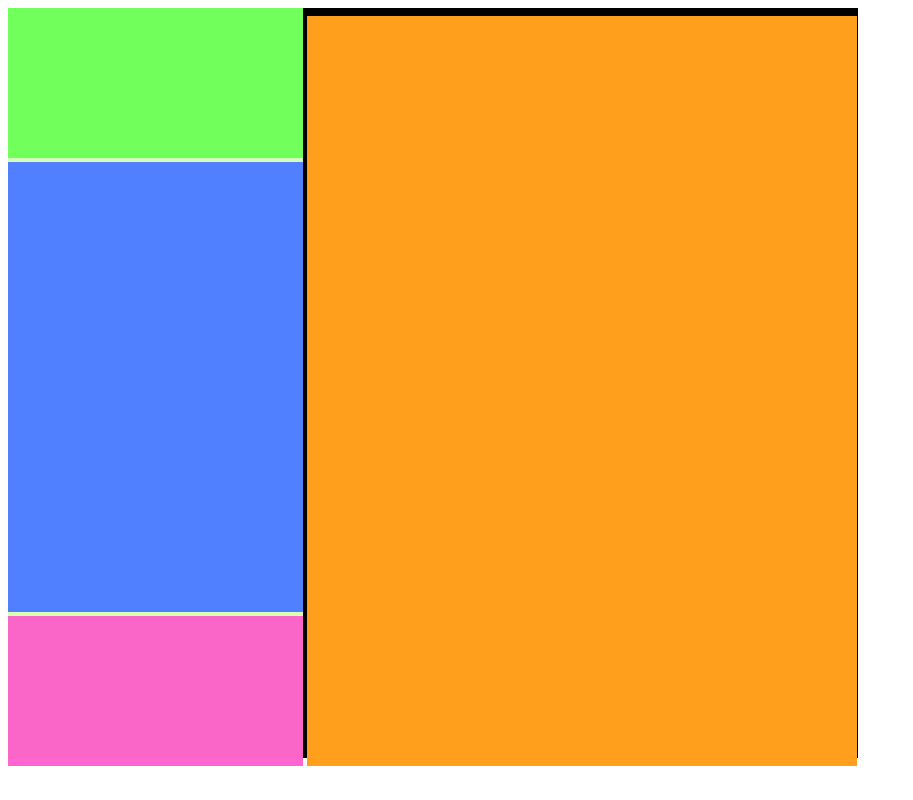
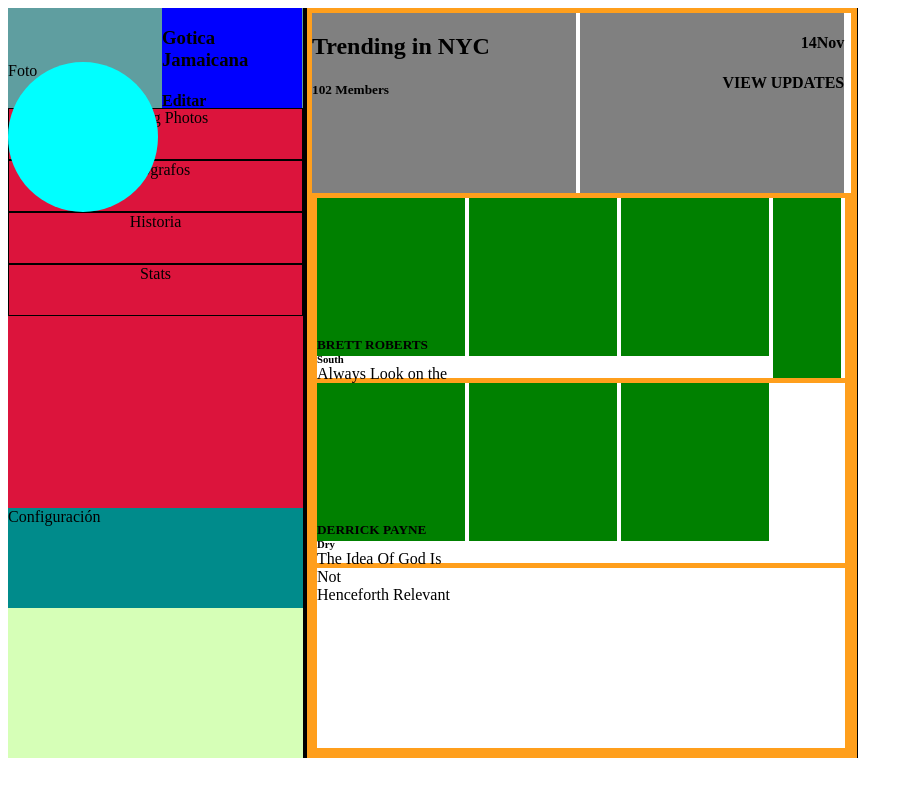
Before and after one commit to MackaSep/Modulo5-introduccion-web, a plain HTML site: page index.html in a window 1280 px wide. Shown: the whole page, without its empty margins (0-913 px from the left). Drawn offline with Linux system fonts and the light colour scheme.

Commit message:
agregando las primeras cajas

```diff
--- a/css/index.css
+++ b/css/index.css
@@ -2,40 +2,120 @@
     background-color: black;
     height: 750px;
     width: 850px;
-    display: inline-block;
 }
 
-#menu {
+#menu{
     background-color: #d6ffb7;
     height: 750px;
     width: 295px;
     display: inline-block;
+    vertical-align: top;
 }
 
-#contenido {
+#contenido{
     background-color: #ff9f1c;
     height: 750px;
     width: 550px;
     display: inline-block;
+    vertical-align: top;
 }
 
-#perfil {
-    background-color: rgba(100, 255, 80, 0.89);
-    height: 150px;
+#perfil{
+    background-color: cadetblue;
+    height: 100px;
+    width: 295px;
+}
+
+#opciones{
+    background-color: crimson;
+    height: 400px;
     width: 295px;
     display: inline-block;
 }
 
-#opciones {
-    background-color: rgb(80, 127, 255);
-    height: 450px;
+#configuracion{
+    background-color: darkcyan;
+    height: 100px;
     width: 295px;
     display: inline-block;
 }
 
-#configuracion {
-    background-color: rgba(255, 80, 203, 0.877);
+#foto{
+    background-color: aqua;
     height: 150px;
-    width: 295px;
+    width: 150px;
+    display: inline-block;
+    vertical-align: middle;
+    border-radius: 50%;
+    position: relative;
+    top: 35px;
+}
+
+#datos-usuario{
+    background-color: blue;
+    height: 250px;
+    width: 140px;
     display: inline-block;
 }
+
+.opcion{
+    height: 50px;
+    text-align: center;
+    border: 1px solid black;
+}
+
+.filas{
+height: 180px;
+width: 98%;
+background-color: white;
+margin: 5px
+}
+
+.separadores{
+    height: 180px;
+    width: 49%;
+    background-color: gray;
+    display: inline-block;
+    vertical-align: top;
+}
+
+.separadores h4{
+    text-align: right;
+}
+
+.columna{
+    width: 28%;
+    height: 88%;
+    background-color: green;
+    display: inline-block;
+    margin: 0;
+    vertical-align: top;
+}
+
+.columna h5, .columna h6, .columna p{
+    margin: 0;
+}
+
+.mitad-columna{
+    width: 13%;
+    height: 100%;
+    background-color: green;
+    display: inline-block;
+    margin: 0;
+}
+
+.mitad-columna-foto{
+    margin: 0 auto;
+    width: 90%;
+    height: 30%;
+    margin-top: 20px;
+    background-color: white;
+    border-radius: 10%;
+}
+
+.foto {
+    width: 50px;
+    height: 88%;
+    background-color: green;
+    margin: 0;
+}
--- a/index.html
+++ b/index.html
@@ -11,11 +11,58 @@
 <body>
     <div id="contenedor">
         <div id="menu">
-            <div id="perfil"></div>
-            <div id="opciones"></div>
-            <div id="configuracion"></div>
+            <div id="perfil">
+                <div id="foto">Foto</div>
+                <div id="datos-usuario">
+                    <h3>Gotica Jamaicana</h3>
+                    <h4>Editar</h4>
+                </div>
+            </div>
+            <div id="opciones">
+                <div class="opcion">Trending Photos</div>
+                <div class="opcion">Fotografos</div>
+                <div class="opcion">Historia</div>
+                <div class="opcion">Stats</div>
+            </div>
+            <div id="configuracion">Configuración</div>
         </div>
-        <div id="contenido"></div>
+        <div id="contenido">
+            <div class="filas">
+                <div class="separadores">
+                    <h2>Trending in NYC</h2>
+                    <h5>102 Members</h5>
+                </div>
+                <div class="separadores">
+                    <h4>14Nov</h4>
+                    <h4>VIEW UPDATES</h4>
+                </div>
+            <div class="filas">
+                <div class="columna">
+                    <div class="foto"></div>
+                    <h5>BRETT ROBERTS</h5>
+                    <h6>South</h6>
+                    <p>Always Look on the bright</p>
+                    <p>Side of life</p>
+                </div>
+                <div class="columna"></div>
+                <div class="columna"></div>
+                <div class="mitad-columna"></div>
+                    <div class="mitad-columna-foto"></div>
+                    <div class="mitad-columna-foto"></div>
+            </div>
+            <div class="filas">
+                <div class="columna">
+                    <div class="foto"></div>
+                    <h5>DERRICK PAYNE</h5>
+                    <h6>Dry</h6>
+                    <p>The Idea Of God Is Not</p>
+                    <p>Henceforth Relevant</p>
+                </div>
+                <div class="columna"></div>
+                <div class="casi columna"></div>
+            </div>
+            <div class="filas"></div>
+        </div>
     </div>
 </body>
 </html>
```
